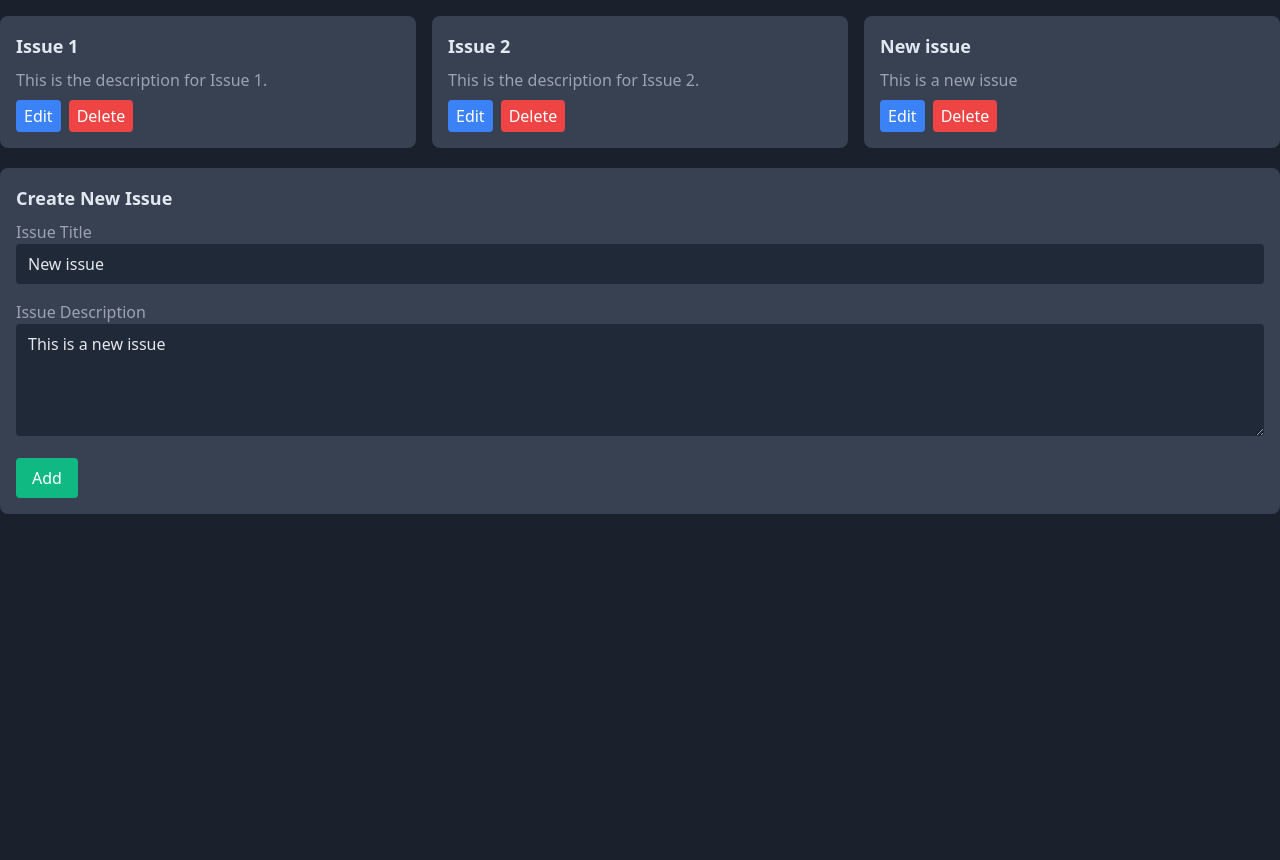
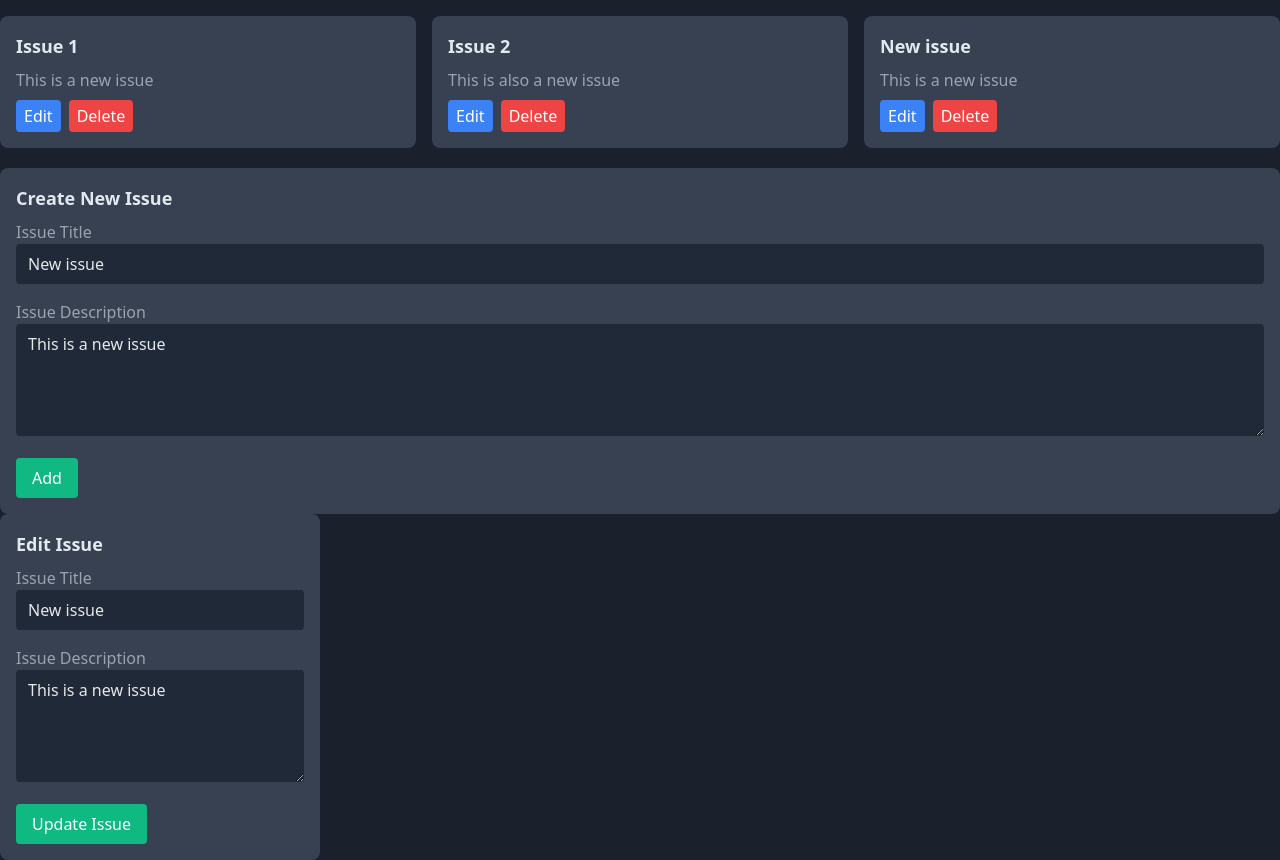
Before and after one commit to Renkai7/javascript_concepts-exercises, a plain HTML site: page issue-tracker/index.html in a window 1280 px wide. Both pictures are taken after a click on the button "Add". Shown: the part 60-920 px from the top of the page. Before the commit the page ends 800 px from the top, so only its background shows below. Drawn offline with nearby package versions, Linux system fonts and the light colour scheme.

Commit message:
create mvc for issue view and form to add issues

```diff
--- a/issue-tracker/index.html
+++ b/issue-tracker/index.html
@@ -10,6 +10,11 @@
         body {
             background-color: #1a202c;
             color: #e2e8f0;
+        }
+
+        .hidden {
+            visibility: hidden;
+            opacity: 0;
         }
     </style>
     <script defer src="script.js"></script>
@@ -62,6 +67,27 @@
                 <button type="submit" class="px-4 py-2 bg-green-500 hover:bg-green-600 text-white rounded">Add</button>
             </form>
         </div>
+
+        <!-- Edit Issue Form -->
+        <div class="bg-gray-700 p-4 rounded-lg w-1/4">
+            <h2 class="text-lg font-semibold mb-2">Edit Issue</h2>
+            <form class="upload">
+                <div class="mb-4">
+                    <label for="issueTitle" class="block text-gray-400">Issue Title</label>
+                    <input value="New issue" type="text" id="issueTitle" name="issueTitle"
+                        class="w-full px-3 py-2 bg-gray-800 text-gray-200 rounded focus:outline-none focus:ring focus:border-blue-300"
+                        required>
+                </div>
+                <div class="mb-4">
+                    <label for="issueDescription" class="block text-gray-400">Issue Description</label>
+                    <textarea id="issueDescription" name="issueDescription" rows="4"
+                        class="w-full px-3 py-2 bg-gray-800 text-gray-200 rounded focus:outline-none focus:ring focus:border-blue-300"
+                        required>This is a new issue</textarea>
+                </div>
+                <button type="submit" class="px-4 py-2 bg-green-500 hover:bg-green-600 text-white rounded">Update
+                    Issue</button>
+            </form>
+        </div>
     </div>
 </body>
 
--- a/issue-tracker/script.js
+++ b/issue-tracker/script.js
@@ -1,39 +1,105 @@
 // Model
-const issues = [];
+const issues = [
+	{
+		title: "Issue 1",
+		description: "This is a new issue",
+	},
+	{
+		title: "Issue 2",
+		description: "This is also a new issue",
+	},
+];
 
-// const newIssue = {
-// 	title: "New issue",
-// 	description: "This is a new issue",
-// };
-
-// issues.push(newIssue);
-// console.log(issues);
-// Controller
-
-// View
-const parentElement = document.querySelector(".upload");
-const issueListParentElement = document.querySelector(".issue-list");
-
-parentElement.addEventListener("submit", function (e) {
-	e.preventDefault();
-	const dataArr = [...new FormData(this)];
-	const data = Object.fromEntries(dataArr);
-	const newIssue = {
+const createIssueObject = function (data) {
+	return {
 		title: data.issueTitle,
 		description: data.issueDescription,
 	};
-	console.log(newIssue);
-	const markup = `
+};
+
+const uploadIssue = function (newIssue) {
+	const data = createIssueObject(newIssue);
+	issues.push(data);
+};
+
+// Controller
+const controlIssues = function () {
+	issueView.render(issues);
+};
+
+const controlAddIssue = function (newIssue) {
+	uploadIssue(newIssue);
+	issueView.render(issues);
+};
+
+// View
+class View {
+	_data;
+
+	render(data) {
+		this._data = data;
+
+		const markup = this._generateMarkup();
+
+		this._clear();
+		this._parentElement.insertAdjacentHTML("afterbegin", markup);
+	}
+
+	_clear() {
+		this._parentElement.innerHTML = "";
+	}
+}
+
+// Displays UI for Issues
+class IssuesView extends View {
+	_parentElement = document.querySelector(".issue-list");
+
+	addHandlerRender(handler) {
+		window.addEventListener("load", handler);
+	}
+
+	_generateMarkup() {
+		return `
+			${this._data.map(this._generateMarkupIssue).join("")}
+		`;
+	}
+
+	_generateMarkupIssue(issue) {
+		return `
 		<div class="bg-gray-700 p-4 rounded-lg">
-                    <h2 class="text-lg font-semibold mb-2">${newIssue.title}</h2>
-                    <p class="text-gray-400 mb-2">${newIssue.description}</p>
+			<h2 class="text-lg font-semibold mb-2">${issue.title}</h2>
+			<p class="text-gray-400 mb-2">${issue.description}</p>
 			<div class="flex">
 				<button class="px-2 py-1 mr-2 bg-blue-500 hover:bg-blue-600 text-white rounded">Edit</button>
 				<button class="px-2 py-1 bg-red-500 hover:bg-red-600 text-white rounded">Delete</button>
 			</div>
 		</div>
 	`;
-	issueListParentElement.insertAdjacentHTML("beforeend", markup);
+	}
+}
+
+// Add Issue form
+class AddIssueView extends View {
+	_parentElement = document.querySelector(".upload");
+
+	addHandlerAddIssue(handler) {
+		this._parentElement.addEventListener("submit", function (e) {
+			e.preventDefault();
+			const dataArr = [...new FormData(this)];
+			const data = Object.fromEntries(dataArr);
+
+			handler(data);
 		});
+	}
+}
+
+const issueView = new IssuesView();
+const addIssueView = new AddIssueView();
 
 // Init
+const init = function () {
+	issueView.addHandlerRender(controlIssues);
+	addIssueView.addHandlerAddIssue(controlAddIssue);
+};
+
+init();
```
Lines whose indentation alone changed are shown as unchanged.
